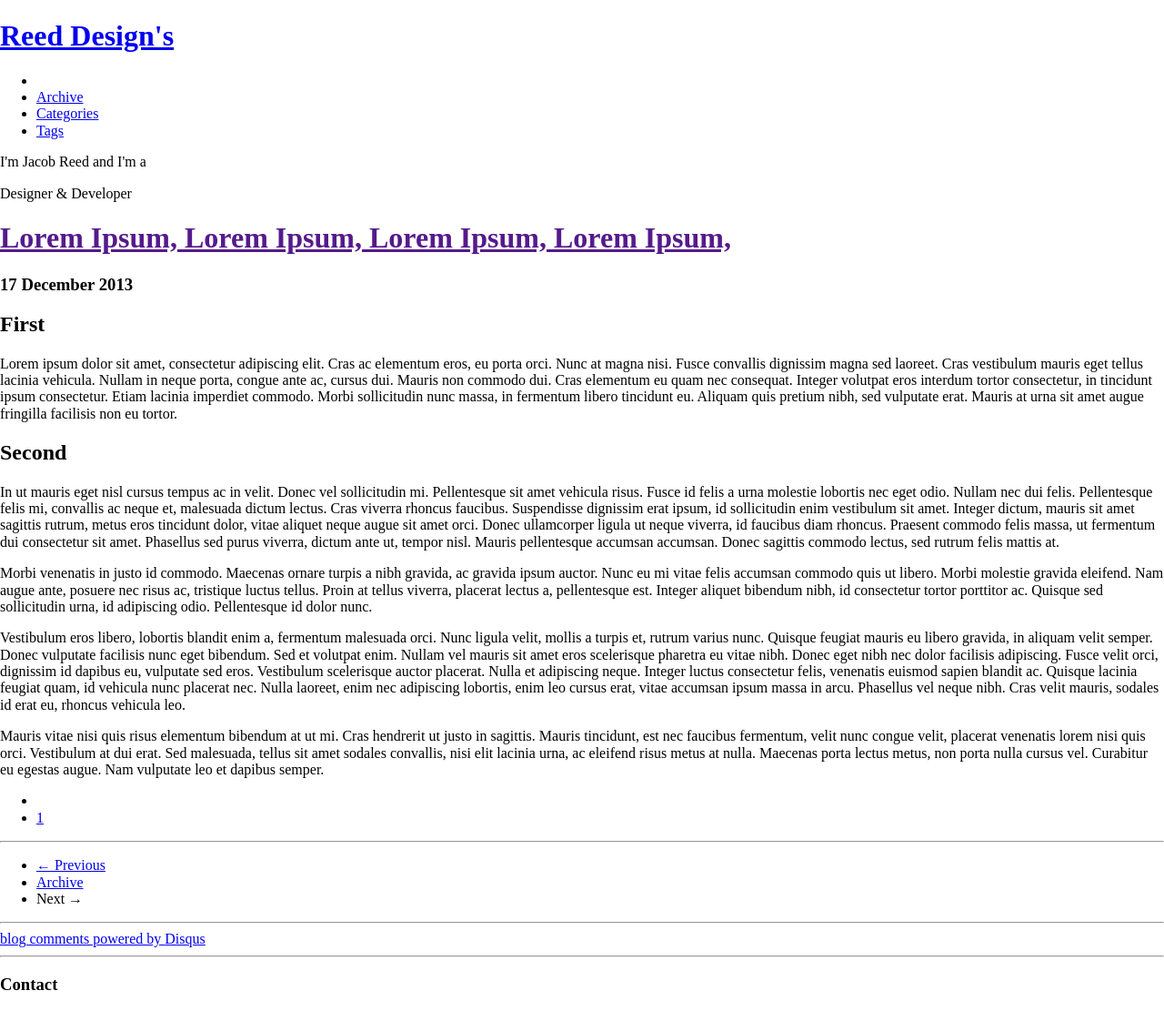
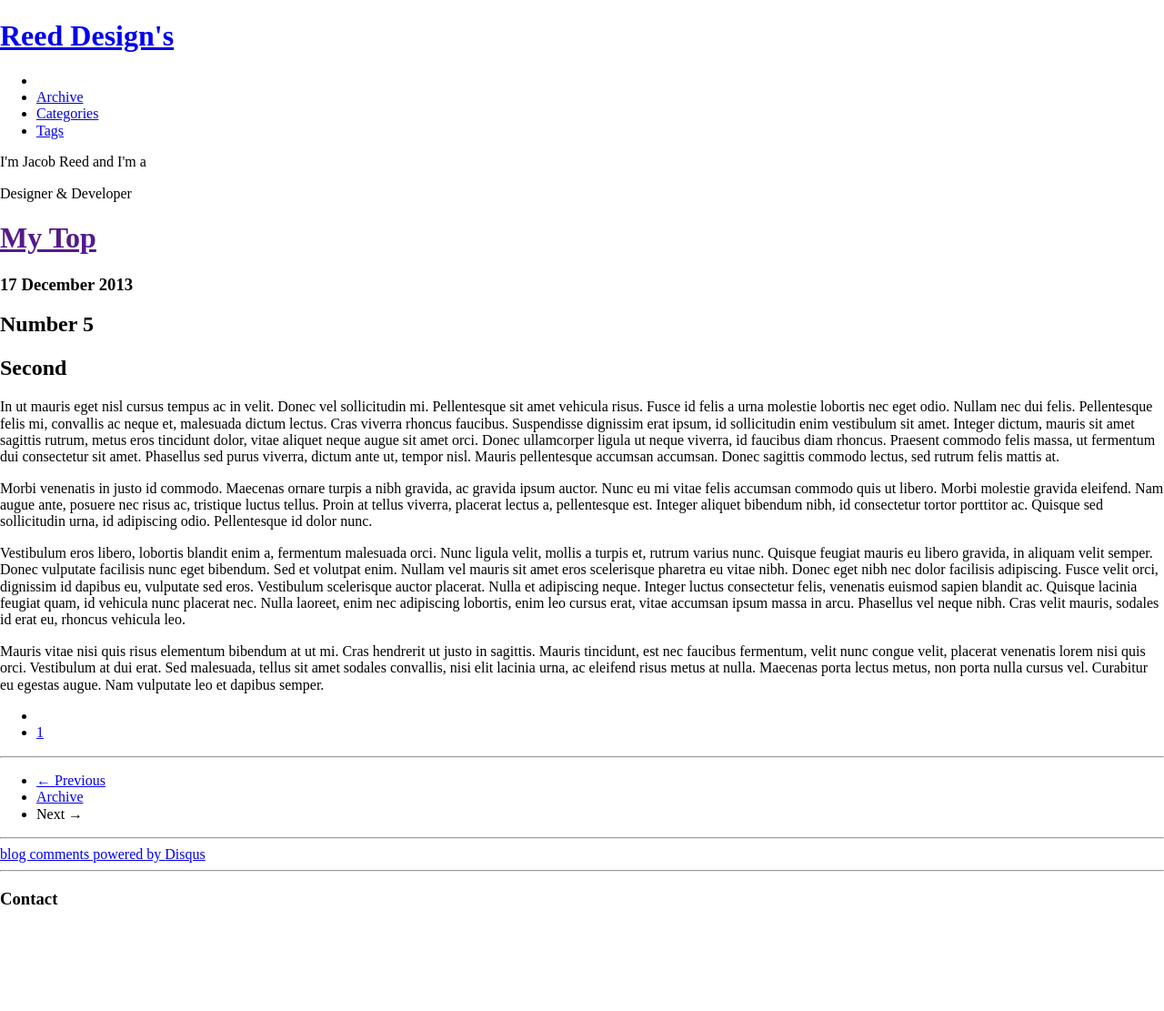
Before and after one commit to jreed91/Blog, a Jekyll site: the page built from _posts/2013-12-17-test.md, in a window 1280 px wide. Shown: the whole page at 91% size. Built offline with Jekyll 4.4.1, drawn with Linux system fonts in a browser that asks for light colours; nearby versions of some CDN libraries; library files that are not in the unit come from our copies; comment, search, counter and statistics services are not loaded; after the commit the page ends 1017 px from its top, so only the background shows below that.

Commit message:
Changed theme

```diff
--- a/_posts/2013-12-17-test.md
+++ b/_posts/2013-12-17-test.md
@@ -1,14 +1,14 @@
 ---
 layout: post
-title: "Lorem Ipsum, Lorem Ipsum, Lorem Ipsum, Lorem Ipsum,"
+title: "My Top"
 description: ""
 category: ""
 tags: []
 ---
 {% include JB/setup %}
 
-##First
-Lorem ipsum dolor sit amet, consectetur adipiscing elit. Cras ac elementum eros, eu porta orci. Nunc at magna nisi. Fusce convallis dignissim magna sed laoreet. Cras vestibulum mauris eget tellus lacinia vehicula. Nullam in neque porta, congue ante ac, cursus dui. Mauris non commodo dui. Cras elementum eu quam nec consequat. Integer volutpat eros interdum tortor consectetur, in tincidunt ipsum consectetur. Etiam lacinia imperdiet commodo. Morbi sollicitudin nunc massa, in fermentum libero tincidunt eu. Aliquam quis pretium nibh, sed vulputate erat. Mauris at urna sit amet augue fringilla facilisis non eu tortor.
+## Number 5
+
 
 ##Second
 In ut mauris eget nisl cursus tempus ac in velit. Donec vel sollicitudin mi. Pellentesque sit amet vehicula risus. Fusce id felis a urna molestie lobortis nec eget odio. Nullam nec dui felis. Pellentesque felis mi, convallis ac neque et, malesuada dictum lectus. Cras viverra rhoncus faucibus. Suspendisse dignissim erat ipsum, id sollicitudin enim vestibulum sit amet. Integer dictum, mauris sit amet sagittis rutrum, metus eros tincidunt dolor, vitae aliquet neque augue sit amet orci. Donec ullamcorper ligula ut neque viverra, id faucibus diam rhoncus. Praesent commodo felis massa, ut fermentum dui consectetur sit amet. Phasellus sed purus viverra, dictum ante ut, tempor nisl. Mauris pellentesque accumsan accumsan. Donec sagittis commodo lectus, sed rutrum felis mattis at.
--- a/assets/themes/twitter/css/main.css
+++ b/assets/themes/twitter/css/main.css
@@ -91,6 +91,7 @@ nav ul {
 
 .title {
     text-align: center;
+    font-size: .8em;
 }
 
 nav a {
```
